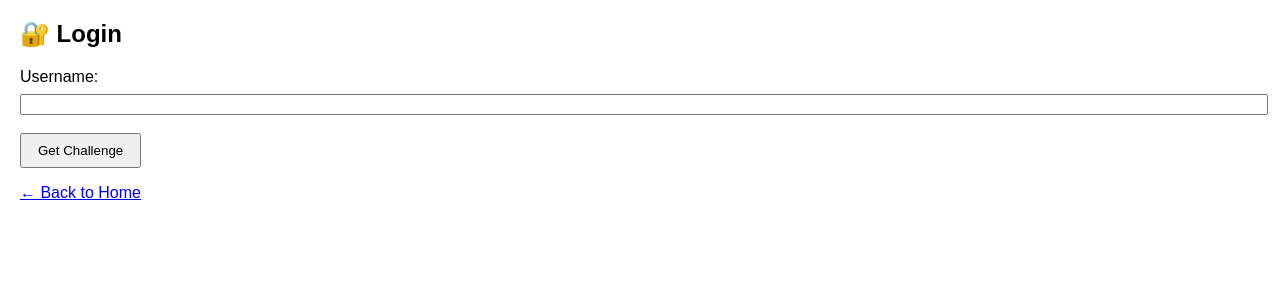
After one commit to UdithRagavS/PGP_Zero_Trust_Authentication, a Flask app: page /login in a window 1280 px wide. The commit adds this page. Shown: the top 300 px of the page. Run offline with Flask 3, Linux system fonts and the light colour scheme.

Commit message:
Add PGP challenge-response login, flash messages, Error handling, and GnuPG integration

```diff
--- a/app.py
+++ b/app.py
@@ -1,5 +1,7 @@
 import os
-from flask import Flask, render_template, request, redirect, url_for, flash
+import secrets
+import gnupg
+from flask import Flask, render_template, request, redirect, url_for, flash, jsonify
 from flask_sqlalchemy import SQLAlchemy
 from dotenv import load_dotenv
 
@@ -8,6 +10,25 @@ load_dotenv()
 # 1. Setup Flask app
 app = Flask(__name__)
 app.secret_key = "supersecret"  # Needed for flash messages (change in production)
+
+# Temproary storage challenges
+challenges ={}
+
+# Setup GPG
+gpg = gnupg.GPG()
+
+# Prevent sensitive pages from being cached by browsers/proxies
+@app.after_request
+def add_security_headers(response):
+    # Prevent caching of pages that may contain sensitive data
+    response.headers["Cache-Control"] = "no-store, no-cache, must-revalidate, max-age=0, private"
+    response.headers["Pragma"] = "no-cache"
+    response.headers["Expires"] = "0"
+    # Recommended security headers (optional but good)
+    response.headers["X-Content-Type-Options"] = "nosniff"
+    response.headers["X-Frame-Options"] = "DENY"
+    return response
+
 
 # Database URL:
 # - If DATABASE_URL is set (for Postgres), use it
@@ -23,7 +44,7 @@ db = SQLAlchemy(app)
 class User(db.Model):
     id = db.Column(db.Integer, primary_key=True)
     username = db.Column(db.String(120), unique=True, nullable=False)
-    pgp_public_key = db.Column(db.Text, nullable=False)
+    pgp_public_key = db.Column(db.Text, unique =True, nullable=False)
 
 # 3. Routes
 @app.route("/")
@@ -38,28 +59,76 @@ def register():
         pgp_key = request.form.get("pgp_key")
 
         if not username or not pgp_key:
-            flash("❌ Both fields are required!", "error")
+            flash("❌ Registration failed. Please try again.", "error")
             return redirect(url_for("register"))
 
-        # Duplicate check in Python
-        existing_user = User.query.filter_by(username=username).first()
+        # Check if username OR PGP key already exists
+        existing_user = User.query.filter(
+            (User.username == username) | (User.pgp_public_key == pgp_key)
+        ).first()
+
         if existing_user:
-            flash("⚠️ Username already exists!", "error")
+            # Generic message (no clue whether username or key is duplicate)
+            flash("⚠️ Registration failed. Please try again.", "error")
             return redirect(url_for("register"))
 
         try:
             new_user = User(username=username, pgp_public_key=pgp_key)
             db.session.add(new_user)
             db.session.commit()
-            flash(f"✅ User {username} registered successfully!", "success")
-        except Exception as e:
+            flash("✅ Registration successful!", "success")
+        except Exception:
             db.session.rollback()
-            flash("❌ Database error: " + str(e), "error")
+            # Still give generic error
+            flash("❌ Registration failed. Please try again.", "error")
 
         return redirect(url_for("register"))
 
     return render_template("register.html")
 
+# Login route (For using the credentials and login with a challenge)
+@app.route("/login", methods=["GET", "POST"])
+def login():
+    return render_template("login.html")
+
+# ---- PGP Challenge-Response Auth ----
+@app.route("/auth/challenge", methods=["POST"])
+def auth_challenge():
+    username = request.form.get("username")
+    user = User.query.filter_by(username=username).first()
+
+    if not user:
+        return jsonify({"error": "❌ User not found"}), 404
+
+    # Generate random challenge
+    challenge = secrets.token_hex(16)
+    challenges[username] = challenge  # store temporarily
+    return jsonify({"challenge": challenge})
+
+@app.route("/auth/verify", methods=["POST"])
+def auth_verify():
+    username = request.form.get("username")
+    challenge = request.form.get("challenge")
+    signature = request.form.get("signature")
+
+    user = User.query.filter_by(username=username).first()
+    if not user:
+        return jsonify({"error": "❌ User not found"}), 404
+
+    if username not in challenges or challenges[username] != challenge:
+        return jsonify({"error": "❌ Invalid challenge"}), 400
+
+    # Import public key for verification
+    gpg.import_keys(user.pgp_public_key)
+
+    # Verify signature
+    verified = gpg.verify(signature)
+
+    if verified and verified.valid:
+        del challenges[username]  # one-time use
+        return jsonify({"message": f"✅ {username} authenticated successfully!"})
+    else:
+        return jsonify({"error": "❌ Invalid signature"}), 400
 
 # 4. CLI command to init DB
 @app.cli.command("db_init")
--- a/requirements.txt
+++ b/requirements.txt
@@ -6,3 +6,4 @@ web3==6.20.1  #optional for login attempts to Ethereum blockchain
 psycopg[binary,pool]==3.2.1  # only needed if you use Postgres (SQLite works by default)
 itsdangerous==2.2.0
 PyJWT==2.9.0
+python-gnupg
--- /dev/null
+++ b/templates/login.html
@@ -0,0 +1,99 @@
+<!DOCTYPE html>
+<html lang="en">
+<head>
+  <meta charset="UTF-8">
+  <title>Login</title>
+  <style>
+    body { font-family: Arial, sans-serif; margin: 20px; }
+    .hidden { display: none; }
+    textarea, input { width: 100%; margin: 8px 0; }
+    button { padding: 8px 16px; margin-top: 10px; cursor: pointer; }
+    .message { margin-top: 15px; font-weight: bold; }
+  </style>
+</head>
+<body>
+  <h2>🔐 Login</h2>
+
+  <!-- Step 1: Enter username -->
+  <label>Username:</label>
+  <input type="text" id="username" required>
+  <button id="getChallenge">Get Challenge</button>
+
+  <div id="challengeSection" class="hidden">
+    <hr>
+    <p><strong>Challenge:</strong></p>
+    <textarea id="challenge" readonly></textarea>
+
+    <p>Paste your signed message (PGP signature):</p>
+    <textarea id="signature"></textarea>
+
+    <button id="verifyLogin">Verify & Login</button>
+  </div>
+
+  <div id="result" class="message"></div>
+
+  <p><a href="{{ url_for('home') }}">← Back to Home</a></p>
+
+  <script>
+    const getChallengeBtn = document.getElementById("getChallenge");
+    const verifyBtn = document.getElementById("verifyLogin");
+    const challengeSection = document.getElementById("challengeSection");
+    const resultBox = document.getElementById("result");
+
+    // Step 1: Get Challenge
+    getChallengeBtn.addEventListener("click", async () => {
+      const username = document.getElementById("username").value.trim();
+      if (!username) {
+        resultBox.textContent = "❌ Please enter a username";
+        resultBox.style.color = "red";
+        return;
+      }
+
+      const res = await fetch("/auth/challenge", {
+        method: "POST",
+        headers: { "Content-Type": "application/x-www-form-urlencoded" },
+        body: `username=${encodeURIComponent(username)}`
+      });
+
+      const data = await res.json();
+      if (data.challenge) {
+        document.getElementById("challenge").value = data.challenge;
+        challengeSection.classList.remove("hidden");
+        resultBox.textContent = "✅ Challenge received. Now sign it with your PGP private key.";
+        resultBox.style.color = "green";
+      } else {
+        resultBox.textContent = data.error || "❌ Failed to get challenge.";
+        resultBox.style.color = "red";
+      }
+    });
+
+    // Step 2: Verify login
+    verifyBtn.addEventListener("click", async () => {
+      const username = document.getElementById("username").value.trim();
+      const challenge = document.getElementById("challenge").value.trim();
+      const signature = document.getElementById("signature").value.trim();
+
+      if (!signature) {
+        resultBox.textContent = "❌ Please paste your signed challenge.";
+        resultBox.style.color = "red";
+        return;
+      }
+
+      const res = await fetch("/auth/verify", {
+        method: "POST",
+        headers: { "Content-Type": "application/x-www-form-urlencoded" },
+        body: `username=${encodeURIComponent(username)}&challenge=${encodeURIComponent(challenge)}&signature=${encodeURIComponent(signature)}`
+      });
+
+      const data = await res.json();
+      if (data.message) {
+        resultBox.textContent = data.message;
+        resultBox.style.color = "green";
+      } else {
+        resultBox.textContent = data.error || "❌ Login failed.";
+        resultBox.style.color = "red";
+      }
+    });
+  </script>
+</body>
+</html>
```
Also changed, not shown: templates/home.html (added, +39 -0 lines), templates/register.html (+37 -5 lines), README.md.
